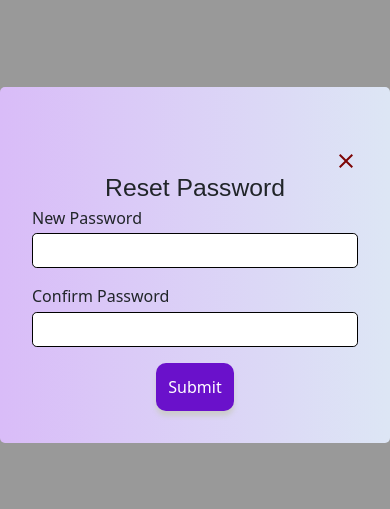
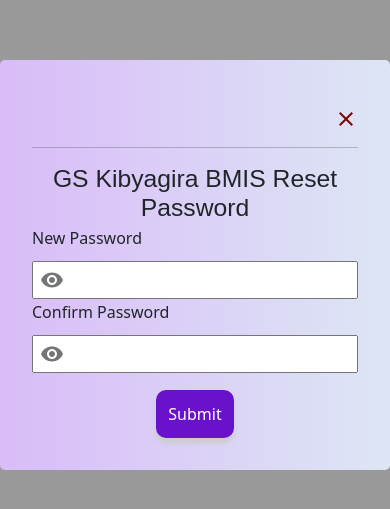
Before and after one commit to furebo/gskibyagira-frontend, a React (Create React App) app in the folder lmisapp/: page /reset-password/1 in a window 390 px wide. Shown: the part 157-666 px from the top of the page. Built offline with nearby package versions, Linux system fonts and the light colour scheme; no server answers.

Commit message:
fixed the display issue of the signup form in small screens

```diff
--- a/lmisapp/src/Compontents/ModelLogin/index.js
+++ b/lmisapp/src/Compontents/ModelLogin/index.js
@@ -7,7 +7,6 @@ import CloseIcon from '@mui/icons-material/Close';
 import { useNavigate } from 'react-router-dom';
 import { GoogleOAuthProvider, GoogleLogin } from '@react-oauth/google';
 import { jwtDecode } from 'jwt-decode';
-//import { notify } from '../../Helpers/notify';
 import SignupModel from "../ModelSignup";
 import ForgotPasswordModel from '../ModelForgetPassword';
 import { Visibility, VisibilityOff } from '@mui/icons-material';
@@ -95,7 +94,7 @@ function Model({ closeModel, onSubmit, defaultValue }) {
         const credentialResponse = jwtDecode(response.credential); // Decode the token
         console.log("Google User:", credentialResponse);
 
-        fetch('https://gskibyagira-backend.onrender.com/api/auth/google-login', { // Replace with your backend endpoint
+        fetch('https://gskibyagira-backend.onrender.com/api/auth/google-login', {
             method: 'POST',
             headers: { 'Content-Type': 'application/json' },
             body: JSON.stringify({ token: response.credential }),
@@ -116,9 +115,7 @@ function Model({ closeModel, onSubmit, defaultValue }) {
         console.error("Google Login Failed:", error);
         notify("Google login failed.");
     };
-
     //function to handle the resent of email verification
-
     const handleResendVerification = () => {
         setIsResendLoading(true);
 
@@ -162,6 +159,7 @@ function Model({ closeModel, onSubmit, defaultValue }) {
                     <div className='close'>
                         <CloseIcon className='closeIconlogin' onClick={closeModel} />
                     </div>
+                    <hr></hr>
                     <form>
                         <h2>Login</h2>
                         <div className="login_form_group">
--- /dev/null
+++ b/lmisapp/src/Compontents/ModelResetPassword/index.css
@@ -0,0 +1,19 @@
+.passwordreset_form_group div{
+    /* background-color: aqua;  */
+    display: flex;
+    align-items: center;
+    position: relative;
+    margin-top: 10px;
+}
+.passwordreset_form_group div input{
+    width: 100%;
+    padding: 5px 5px;
+    position:absolute;
+    padding-left: 40px;
+
+}
+.iconbtn{
+    z-index: 1;
+    top: 50%;
+    right: 0;
+}
--- a/lmisapp/src/Compontents/ModelResetPassword/index.js
+++ b/lmisapp/src/Compontents/ModelResetPassword/index.js
@@ -1,8 +1,10 @@
-//import './index.css';
+import './index.css';
 import { useState } from 'react';
 import CloseIcon from '@mui/icons-material/Close';
 import { useParams, useNavigate } from 'react-router-dom';
 import { notify } from '../../Helpers/notify';
+import { Visibility, VisibilityOff } from '@mui/icons-material';
+import { IconButton } from '@mui/material';
 
 function ResetPasswordModel({ closeModel }) {
     const { token } = useParams(); // Get token from URL
@@ -13,7 +15,17 @@ function ResetPasswordModel({ closeModel }) {
     });
 
     const [errors, setErrors] = useState("");
-
+    const [isLoading, setIsLoading] = useState(false);
+    const [showPassword, setShowPassword] = useState(false);
+    const [showConfirmPassWord, setShowConfirmPassword] = useState(false);
+//functions to toggle password visibility
+const togglePasswordVisibility = () => {
+    setShowPassword((prev) => !prev );
+}
+//function to toggle confirm password visibility
+const toggleConfirmPasswordVisibility = () =>{
+    setShowConfirmPassword((prev) => !prev);
+}
     function handleChange(e) {
         setFormState({
             ...formState,
@@ -36,7 +48,7 @@ function ResetPasswordModel({ closeModel }) {
     async function handleSubmit(e) {
         e.preventDefault();
         if (!validateForm()) return;
-
+        setIsLoading(true);
         try {
             const response = await fetch(`https://gskibyagira-backend.onrender.com/api/reset-password/${token}`, {
                 method: 'POST',
@@ -52,11 +64,12 @@ function ResetPasswordModel({ closeModel }) {
             if (!response.ok) throw new Error('Failed to reset password');
 
             notify("Password reset successfully!");
-           // closeModel();
-            navigate('/login'); // Redirect to login
+            navigate('/'); // Redirect to homepage
         } catch (error) {
             setErrors('Error resetting password');
             console.error('Error:', error);
+        } finally{
+            setIsLoading(false);
         }
     }
 
@@ -66,28 +79,39 @@ function ResetPasswordModel({ closeModel }) {
                 <div className='close'>
                     <CloseIcon className='closeIconlogin' onClick={()=>navigate('/')} />
                 </div>
+                <hr></hr>
                 <form>
-                    <h2>Reset Password</h2>
-                    <div className="login_form_group">
+                    <h2>GS Kibyagira BMIS Reset Password</h2>
+                    <div className="passwordreset_form_group">
                         <label htmlFor="newPassword">New Password</label>
+                        <div >
                         <input
-                            name='newPassword'
-                            type="password"
+                            name="newPassword"
+                            type={showPassword ? "text" : "password"}
                             value={formState.newPassword}
                             onChange={handleChange}
                         />
+                        <IconButton onClick={togglePasswordVisibility} className='iconbtn'>
+                            {showPassword ? <VisibilityOff  /> : <Visibility  />}
+                        </IconButton>
+                        </div>
                     </div>
-                    <div className="login_form_group">
+                    <div className="passwordreset_form_group">
                         <label htmlFor="confirmPassword">Confirm Password</label>
+                        <div>
                         <input
                             name='confirmPassword'
-                            type="password"
+                            type={showConfirmPassWord ? "text" : "password"}
                             value={formState.confirmPassword}
                             onChange={handleChange}
                         />
+                        <IconButton onClick={toggleConfirmPasswordVisibility} className='iconbtn'>
+                            {showConfirmPassWord ? <VisibilityOff /> : <Visibility />}
+                        </IconButton>
+                        </div>
                     </div>
                     {errors && <div className='error'>{errors}</div>}
-                    <button onClick={handleSubmit} className="login_btn" type="submit">Submit</button>
+                    <button disabled = {isLoading} onClick={handleSubmit} className="login_btn" type="submit">{isLoading ? 'Saving...' : 'Submit'}</button>
                 </form>
             </div>
         </div>
--- a/lmisapp/src/Compontents/ModelSignup/index.css
+++ b/lmisapp/src/Compontents/ModelSignup/index.css
@@ -115,12 +115,12 @@
   right: 10px;
   top: 50%;
   transform: translateY(-50%);
-  padding: 0;
+  padding: 4px 0px;
   color: #555;
   z-index: 1;
 }
 form h2 {
-  margin-bottom: 1rem;
+  margin-bottom: 0.5rem;
   text-align: center;
 }
 
@@ -145,7 +145,6 @@ form h2 {
     padding-top: 5px;
     padding-bottom: 5px;
   }
-
   .signup_btn {
     font-size: 0.9rem;
     margin-top: 8px;
@@ -154,6 +153,6 @@ form h2 {
     margin-bottom: 0.2rem;
   }
   .close {
-    padding-top: 30px;
+    padding-top: 15px;
   }
 }
--- a/lmisapp/src/Compontents/ModelSignup/index.js
+++ b/lmisapp/src/Compontents/ModelSignup/index.js
@@ -3,7 +3,7 @@ import { useState } from "react";
 import { notify } from '../../Helpers/notify';
 import CloseIcon from '@mui/icons-material/Close';
 import { ToastContainer, toast } from 'react-toastify';
-import { Visibility, VisibilityOff } from '@mui/icons-material';
+import { Visibility, VisibilityOff, MailOutline } from '@mui/icons-material';
 import { IconButton } from '@mui/material';
 
 function SignupModel({ closeModel, defaultValue }) {
@@ -58,7 +58,6 @@ function SignupModel({ closeModel, defaultValue }) {
     async function handleSubmit(e) {
         e.preventDefault();
         if (!validateForm()) return;
-
         setLoading(true);
         try {
             const response = await fetch('https://gskibyagira-backend.onrender.com/api/users/users', {
@@ -69,7 +68,7 @@ function SignupModel({ closeModel, defaultValue }) {
                     lastName: signupFormState.lastName,
                     email: signupFormState.email,
                     password: signupFormState.password,
-                }) // Do not send confirmPassword to the server
+                })
             });
 
             const data = await response.json();
@@ -104,6 +103,7 @@ function SignupModel({ closeModel, defaultValue }) {
                     <div className='close'>
                         <CloseIcon className='closeIcon' onClick={() => { if (typeof closeModel === "function") closeModel(); }} />
                     </div>
+                    <hr></hr>
                     <form>
                         <h2>Signup</h2>
                         <div className='signup-form-group'>
@@ -116,7 +116,12 @@ function SignupModel({ closeModel, defaultValue }) {
                         </div>
                         <div className='signup-form-group'>
                             <label htmlFor='Email'>Email</label>
+                            <div className='password-toggle-wrapper'>
                             <input name='email' type="text" value={signupFormState.email} onChange={handleChange} />
+                            <IconButton className="icon-button">
+                               <MailOutline />
+                            </IconButton>
+                            </div>
                         </div>
                         <div className='signup-form-group'>
                             <label htmlFor='Password'>Password</label>
```
Also changed, not shown: lmisapp/src/App.js (line endings or trailing spaces).
